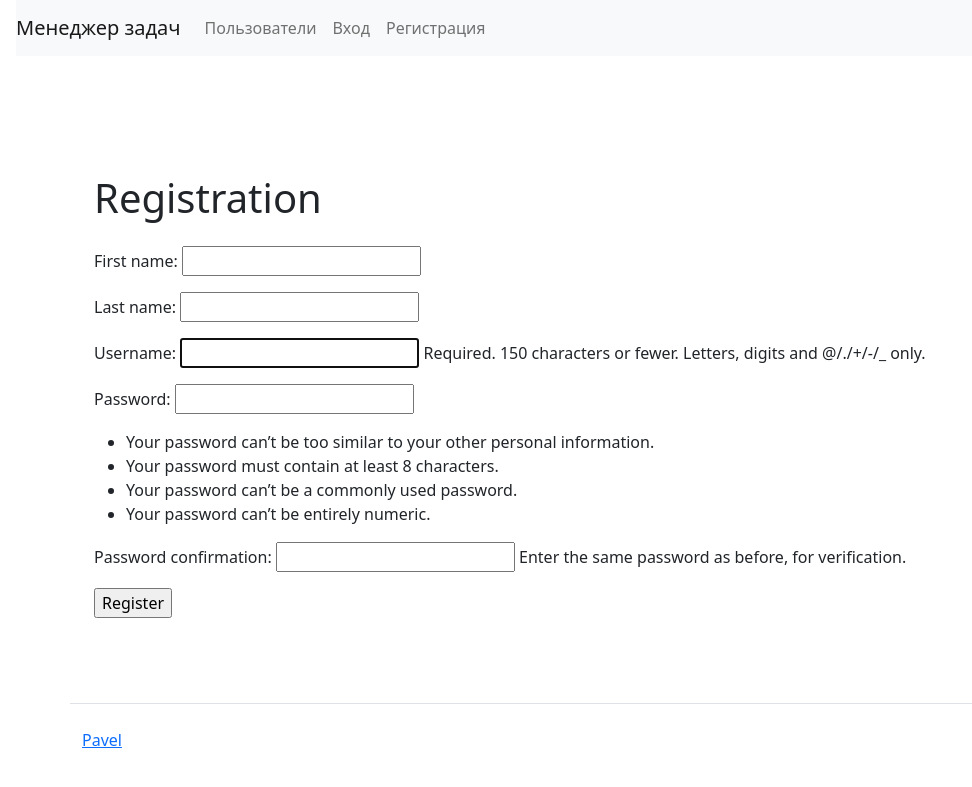
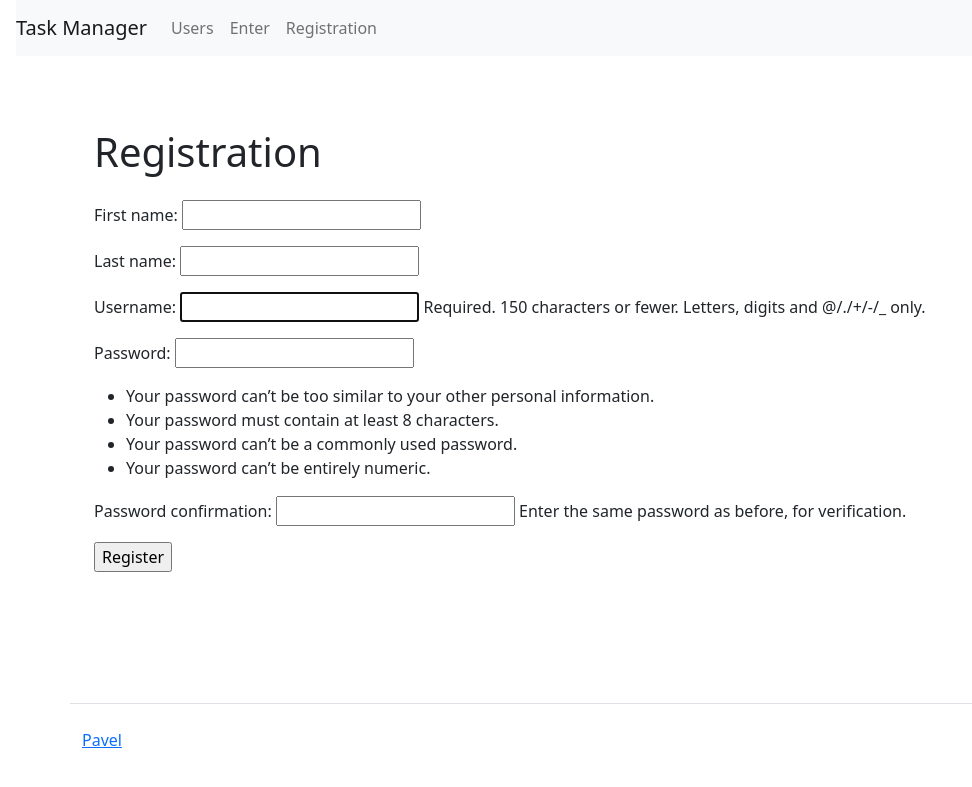
Before and after one commit to PavelZ94/python-project-52, a Django app: page /users/create/ in a window 1280 px wide. Shown: the top 787 px of the page, without its empty margins (0-972 px from the left). Run offline with Django 4.2, Linux system fonts and the light colour scheme; some libraries are stand-ins or nearby versions.

Commit message:
trouble with sql

```diff
--- a/pyproject.toml
+++ b/pyproject.toml
@@ -13,7 +13,7 @@ dj-database-url = "^2.2.0"
 django = "^5.0.6"
 gunicorn = "^22.0.0"
 psycopg2-binary = "^2.9.9"
-django-bootstrap5 = "^24.2"
+django-b18nootstrap5 = "^24.2"
 django-crispy-forms = "^2.1"
 
 
--- a/task_manager/settings.py
+++ b/task_manager/settings.py
@@ -47,6 +47,7 @@ INSTALLED_APPS = [
     'django.contrib.sessions',
     'django.contrib.messages',
     'django.contrib.staticfiles',
+    'django_extensions',
     'task_manager',
     'task_manager.users',
     'bootstrap5',
@@ -89,9 +90,9 @@ WSGI_APPLICATION = 'task_manager.wsgi.application'
 
 DATABASES = {
     'default': dj_database_url.config(
+        default='sqlite:///db.sqlite3',
         conn_max_age=600,
-        conn_health_checks=True,
-    ),
+    )
 }
 
 #DATABASES = {
--- a/task_manager/templates/base.html
+++ b/task_manager/templates/base.html
@@ -3,36 +3,32 @@
 
 <html lang="ru-ru"><head>
     <meta name="viewport" content="width=device-width, initial-scale=1, shrink-to-fit=no">
-    <title>{% trans 'Task manager Hexlet' %}</title>
+    <title>{% trans "Task manager Hexlet" %}</title>
     <link crossorigin="anonymous" href="https://cdn.jsdelivr.net/npm/bootstrap@5.2.3/dist/css/bootstrap.min.css" integrity="sha384-rbsA2VBKQhggwzxH7pPCaAqO46MgnOM80zW1RWuH61DGLwZJEdK2Kadq2F9CUG65" rel="stylesheet">
     <script crossorigin="anonymous" integrity="sha384-kenU1KFdBIe4zVF0s0G1M5b4hcpxyD9F7jL+jjXkk+Q2h455rYXK/7HAuoJl+0I4" src="https://cdn.jsdelivr.net/npm/bootstrap@5.2.3/dist/js/bootstrap.bundle.min.js"></script>
   </head>
   <body class="d-flex flex-column min-vh-100">
     <nav class="navbar navbar-expand-lg navbar-light bg-light ms-3">
-      <a class="navbar-brand" href="/">Менеджер задач</a>
+      <a class="navbar-brand" href="/">{% trans "Task Manager" %}</a>
       <button class="navbar-toggler collapsed" data-bs-toggle="collapse" data-bs-target="#navbarToggleExternalContent" aria-expanded="false">
         <span class="navbar-toggler-icon"></span>
       </button>
       <div class="navbar-collapse collapse" id="navbarToggleExternalContent" style="">
         <ul class="navbar-nav mr-auto">
           <li class="nav-item">
-            <a class="nav-link" href="/users/">Пользователи</a>
+            <a class="nav-link" href="/users/">{% trans "Users" %}</a>
           </li>
         </ul>
         <ul class="navbar-nav">
             <li class="nav-item">
-              <a class="nav-link" href="/login/">Вход</a>
+              <a class="nav-link" href="/login/">{% trans "Enter" %}</a>
             </li>
             <li class="nav-item">
-              <a class="nav-link" href="/users/create/">Регистрация</a>
+              <a class="nav-link" href="/users/create/">{% trans "Registration" %}</a>
             </li>
         </ul>
       </div>
     </nav>
-    <div class="container wrapper flex-grow-1">
-      <h1 class="my-4">
-      </h1>
-    </div>
 
 <h1 class="my-4"></h1>
 <main class="container wrapper flex-grow-1">
@@ -44,5 +40,5 @@
       </div>
     </footer>
 
-
-<deepl-input-controller></deepl-input-controller></body></html>
+  </body>
+</html>
--- a/task_manager/templates/users/create.html
+++ b/task_manager/templates/users/create.html
@@ -2,22 +2,21 @@
 
 {% load bootstrap5 %}
 {% load i18n %}
-{% load crispy_forms_tags %}
 
 {% block title %}
-  {% trans 'Task Manager' %}
+  {% trans "Task Manager" %}
 {% endblock %}
 
 {% block content %}
 <div class="container wrapper flex-grow-1">
       <h1 class="my-4">
-          {% trans 'Registration' %}
+          {% trans "Registration" %}
       </h1>
 <form action="{% url 'user_create' %}" method="post">
     {% csrf_token %}
     {{ form.as_p }}
     <div class="form-group">
-        <input type="submit" value="{% trans 'Register' %}">
+        <input type="submit" value='{% trans "Register" %}'>
     </div>
 </form>
 </div>
--- a/task_manager/urls.py
+++ b/task_manager/urls.py
@@ -16,13 +16,13 @@ Including another URLconf
 from django.contrib import admin
 from django.urls import path, include
 from .views import (IndexView,
-                    Login,
+                    LoginView,
                     Logout)
 
 urlpatterns = [
     path('', IndexView.as_view(), name='homepage'),
     path('admin/', admin.site.urls),
-    path('login/', Login.as_view, name='login'),
+    path('login/', LoginView.as_view(), name='login'),
     path('logout/', Logout.as_view(), name='logout'),
     path('users/', include('task_manager.users.urls')),
 
--- a/task_manager/users/views.py
+++ b/task_manager/users/views.py
@@ -9,6 +9,7 @@ from .forms import CreationForm
 
 
 class IndexView(ListView):
+    model = User
     template_name = 'users/index.html'
 
 
```
Also changed, not shown: task_manager/templates/login.html (+4 -4 lines), task_manager/views.py (+11 -3 lines), 1 other file.
